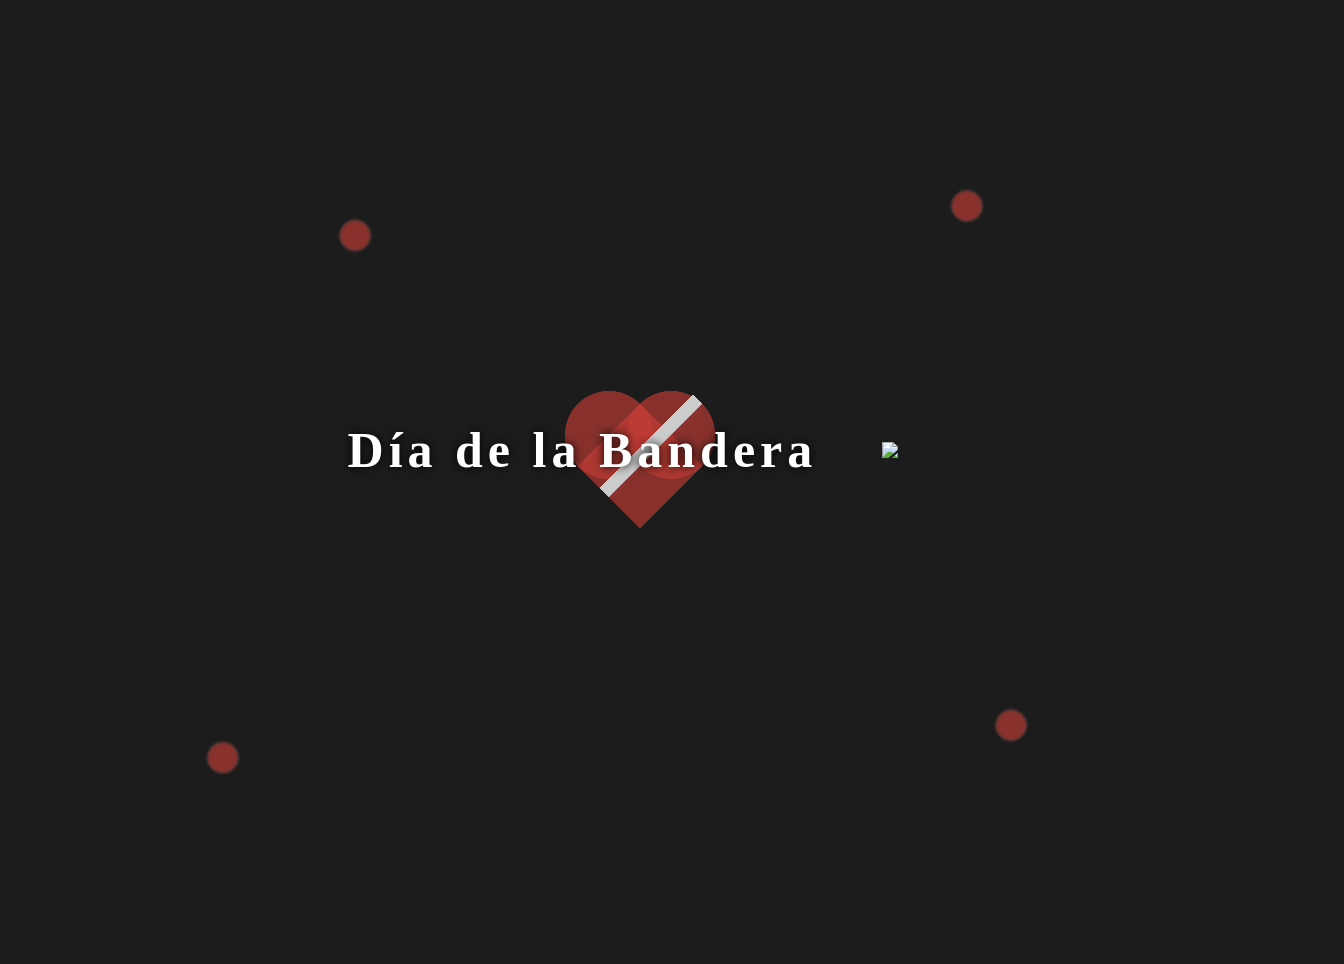
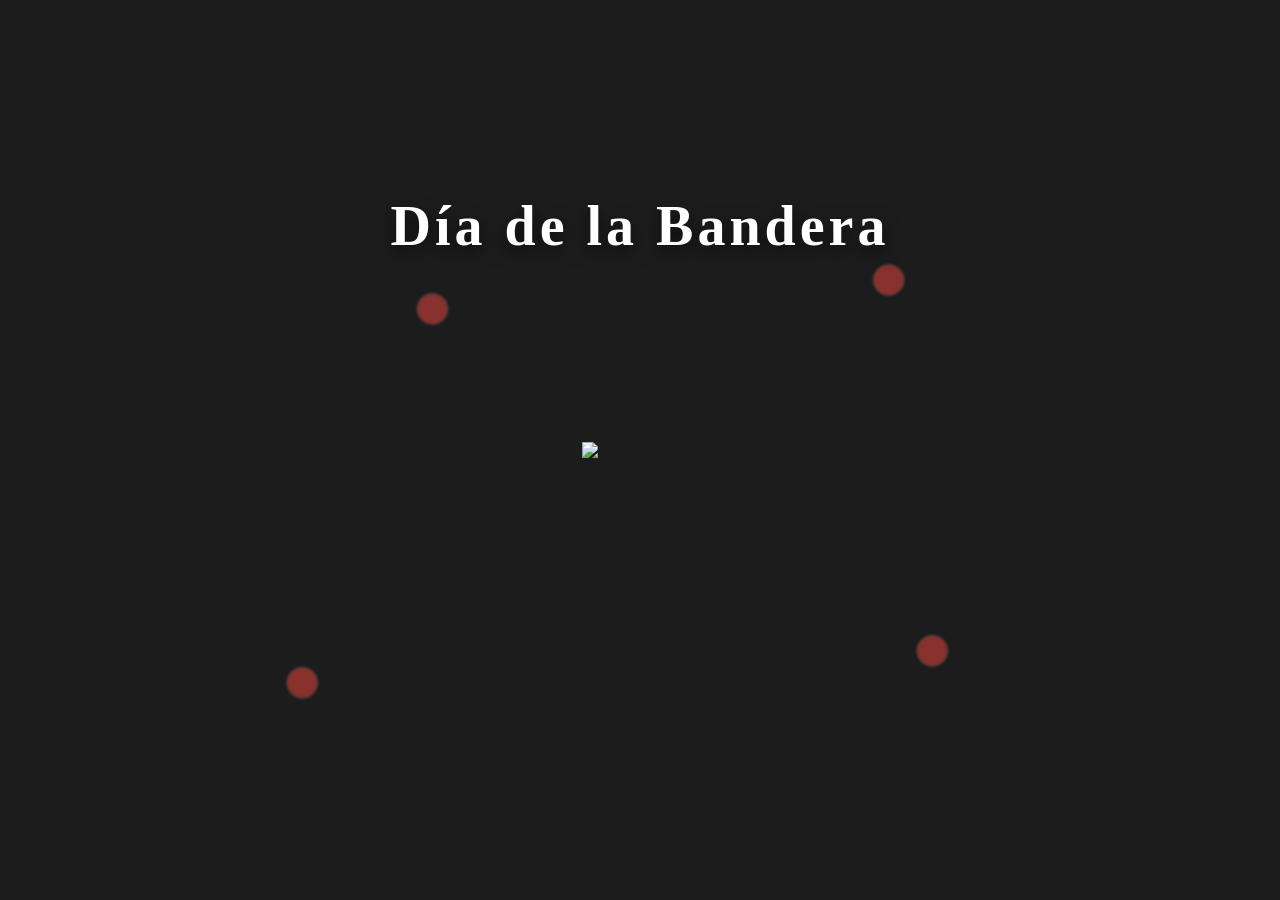

new animation

--- a/css/style.css
+++ b/css/style.css
@@ -8,7 +8,7 @@ body {
   align-items: center;
   justify-content: center;
   margin: 0;
-  overflow: hidden;
+  overflow: visible;
   position: relative;
 }
 
@@ -31,18 +31,20 @@ body {
 }
 
 .sparkle {
-  width: 600px;
-  height: var(--text-height);
-  font-size: 50px;
+  position: absolute;
+  top: 22%;
+  left: 50%;
+  transform: translateX(-50%);
+  width: auto;
+  font-size: 56px;
   font-family: 'Dancing Script';
   font-weight: 700;
   text-align: center;
-  line-height: var(--text-height);
+  line-height: 1;
   color: white;
-  letter-spacing: 5px;
-  z-index: 100;
-  position: relative;
-  text-shadow: 0px 0px 10px black;
+  letter-spacing: 4px;
+  z-index: 140;
+  text-shadow: 0px 6px 18px rgba(0,0,0,0.6);
 }
 
 .star {
@@ -89,6 +91,7 @@ body {
   align-items: center;
   justify-content: center;
   filter: contrast(0.6);
+  overflow: visible;
 }
 
 img {
@@ -108,52 +111,96 @@ img {
 }
 
 .balls {
-  padding: 20px;
   position: absolute;
   width: 100%;
   height: 100%;
-  padding: 4em;
+  padding: 0; /* eliminar padding que podía recortar o desplazar elementos */
+  pointer-events: none;
+  overflow: visible;
 }
 
+/* Corazón central mejorado */
 .heart {
-  --rotate: -40deg;
-  --translate: -50%,-50%;
-  --scale: 1;
-  top: 50%;
-  left: 50%;
-  transform: translate(-50%, -30%) rotate(-45deg) scale(1);
-  background: #f61206a2;
-  width: 80px;
-  height: 80px;
   position: absolute;
-  z-index: 100;
-  filter: blur(0.2px);
-  -webkit-animation: ball-queen 21s cubic-bezier(0.32, 2, 0.59, 2) infinite;
-          animation: ball-queen 21s cubic-bezier(0.32, 2, 0.59, 2) infinite;
+  top: 45%;
+  left: 50%;
+  transform: translate(-50%, -48%);
+  width: 360px;
+  height: 320px;
+  z-index: 1000;
+  display: flex;
+  align-items: center;
+  justify-content: center;
+  pointer-events: none;
+  will-change: transform;
+  animation: heartFloat 6s ease-in-out infinite;
 }
 
-.heart .ribbon {
-  position: absolute;
-  width: 150%;
-  height: 15%;
-  background: #FFF;
-  top: 35%;
-  z-index: 200;
-}
-.heart::before, .heart::after {
-  content: "";
-  position: absolute;
-  display: block;
+.heart-svg {
   width: 100%;
   height: 100%;
-  border-radius: 50%;
-  background: #f61206a2;
+  display: block;
+  transform-origin: center;
+  transition: transform 0.25s ease;
+  overflow: visible;
 }
-.heart::before {
-  left: 50%;
+
+.heart-shape {
+  transform-origin: center;
+  transition: transform 0.25s ease, filter 0.25s ease;
+  animation: heartbeat 2.6s ease-in-out infinite;
 }
-.heart::after {
-  top: -50%;
+
+.gloss {
+  mix-blend-mode: screen;
+  opacity: 0.6;
+  filter: blur(2px);
+}
+
+.heart-badge {
+  position: absolute;
+  bottom: 10%;
+  font-family: 'Dancing Script', cursive;
+  font-size: 2rem;
+  color: white;
+  text-shadow: 0 4px 18px rgba(0,0,0,0.6);
+  background: rgba(0,0,0,0.25);
+  padding: 6px 12px;
+  border-radius: 20px;
+  backdrop-filter: blur(4px);
+  z-index: 410;
+}
+
+/* Empujar el contenedor de botones/logo ligeramente hacia abajo para evitar solapamiento con el corazón */
+.button-container {
+  bottom: 14px; /* más cerca del borde inferior */
+}
+
+.heart:hover .heart-svg {
+  transform: scale(1.04) rotate(-2deg);
+}
+
+@keyframes heartbeat {
+  0%,100% { transform: scale(1); }
+  10% { transform: scale(1.03); }
+  20% { transform: scale(0.98); }
+  30% { transform: scale(1.02); }
+  40% { transform: scale(1); }
+}
+
+@keyframes heartFloat {
+  0%,100% { transform: translate(-50%,-35%) translateY(-6px); }
+  50% { transform: translate(-50%,-35%) translateY(6px); }
+}
+
+@media (max-width: 750px) {
+  .heart { width: 220px; height: 200px; }
+  .heart-badge { font-size: 1.4rem; }
+  .sparkle { top: 16%; font-size: 36px; }
+}
+
+@media (prefers-reduced-motion: reduce) {
+  .heart, .heart-shape, .heart-svg { animation: none; transition: none; }
 }
 @-webkit-keyframes ball-queen {
   0%, 3% {
